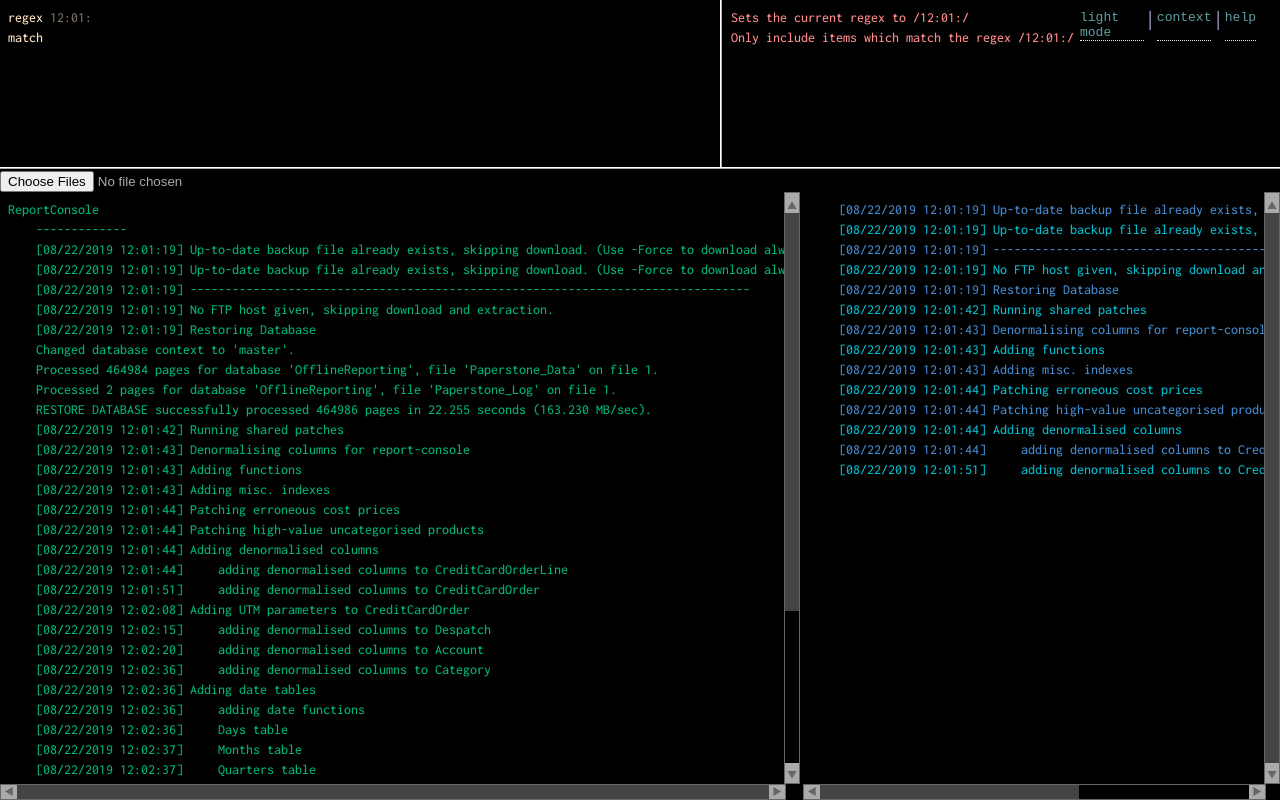
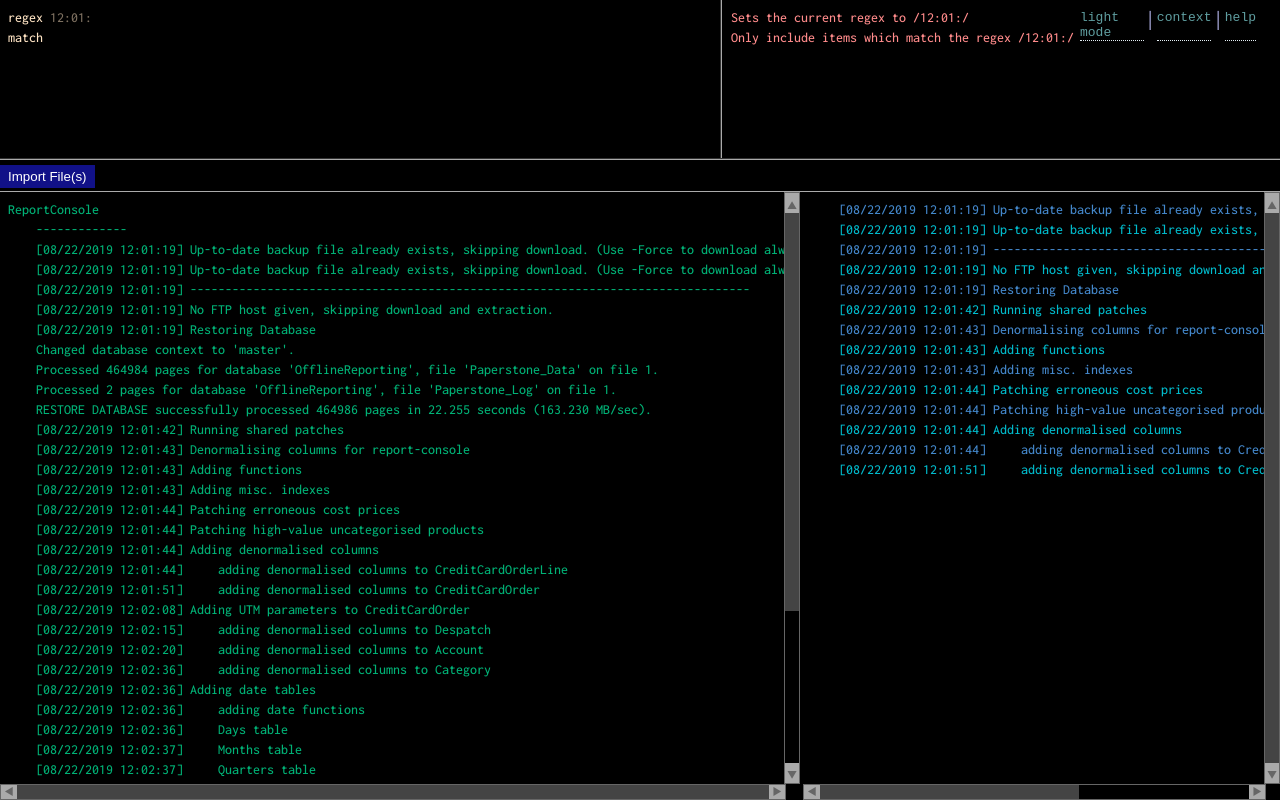
Before and after one commit to edwardsmale/string-tools-react, a React (Create React App) app: page / in a window 1280 px wide. Built offline with nearby package versions, Linux system fonts and the light colour scheme.

Commit message:
Improve file selector styling

```diff
--- a/src/App.scss
+++ b/src/App.scss
@@ -106,15 +106,6 @@ body,
     min-height: 0;
     overflow: hidden;
   }
-}
-
-.panes-container {
-
-  display: flex;
-  flex-grow: 1;
-}
-
-.string-tools {
 
   &__input-pane-container {
 
@@ -140,6 +131,48 @@ body,
 
     flex-grow: 1;
     align-items: stretch;
+  }
+
+  .panes-container {
+
+    display: flex;
+    flex-grow: 1;
+  }
+
+  &__bottom-button-bar {
+
+    display: flex;
+    align-items: center;
+
+    border-bottom: solid 1px #aaa;
+    height: 2.25rem;
+  }
+
+  &__input-pane-file-input {
+
+    display: none;
+  }
+
+  &__input-pane-file-input-replacement {
+
+    display: flex;
+
+    color: #000;
+
+    &-button {
+
+      padding: 0.25rem 0.5rem;
+      border: none;
+      outline: none;
+      background-color: antiquewhite;
+      cursor: pointer;
+    }
+  }
+
+  &__input-pane-file-input-file-list {
+
+    margin-left: 1rem;
+    font-size: 0.875rem;
   }
 
   .darkmode-link {
@@ -172,11 +205,13 @@ body,
 
     &__top-section-border {
 
+      border-top-color: #333;
       border-bottom-color: black;
     }
 
     &__code-window-border {
 
+      border-left-color: #333;
       border-right-color: black;
     }
 
@@ -191,6 +226,20 @@ body,
       color: #aaa;
     }
 
+    &__input-pane-file-input-replacement {
+
+      &-button {
+
+        color: #FFF;
+        background-color: #118;
+      }
+    }
+
+    &__input-pane-file-input-file-list {
+
+      color: white;
+    }
+
     .darkmode-link {
 
       &::before {
--- a/src/App.tsx
+++ b/src/App.tsx
@@ -40,6 +40,7 @@ interface AppState {
   explanation: string;
   input: string[];
   inputHash: number;
+  inputFiles: string[];
   output: string[][];
   outputHash: number;
   context: Context;
@@ -136,6 +137,7 @@ match`;
       explanation: this.explainCommands(this.inputPaneValue, this.codeWindowValue),
       input: this.inputPaneValue,
       inputHash: 0,
+      inputFiles: [],
       output: [[]],
       outputHash: 0,
       context: this.contextService.CreateContext(),
@@ -175,6 +177,7 @@ match`;
     this.openContextPopup = this.openContextPopup.bind(this);
     this.closeContextPopup = this.closeContextPopup.bind(this);
     this.toggleDarkmode = this.toggleDarkmode.bind(this);
+    this.importFileClick = this.importFileClick.bind(this);
     this.showFile = this.showFile.bind(this);
 
     this.mouseDown = this.mouseDown.bind(this);
@@ -459,9 +462,27 @@ match`;
     this.setState({ darkmode: !this.state.darkmode});
   }
 
+  importFileClick() {
+    const fileInput = document.getElementsByClassName("js-input-pane-file-input")[0];
+
+    fileInput.click();
+  }
+
   showFile(e: React.ChangeEvent<HTMLInputElement>) {
 
     e.preventDefault();
+
+    if (e.target && e.target.files) {
+
+      let filenames = [];
+
+      for (let i = 0; i < e.target.files.length; i++) {
+
+        filenames.push(e.target.files[i].name);
+      }
+
+      this.setState({inputFiles: filenames});
+    }
 
     function readFileAsText(file: any){
 
@@ -555,7 +576,19 @@ match`;
             </div>
           </div>
           <div className="string-tools__top-section-border" draggable onDragStart={this.onDragStart} data-border-id="top-section-border"></div>
-          <div><input type="file" className="string-tools__input-pane-file-input" multiple={true} onChange={(e) => this.showFile(e)} /></div>
+          <div className="string-tools__bottom-button-bar">
+            <div className="string-tools__input-pane-file-input-wrapper">
+              <div className="string-tools__input-pane-file-input-replacement">
+                <button className="string-tools__input-pane-file-input-replacement-button"
+                        onClick={this.importFileClick}>Import File(s)</button>
+                <div className="string-tools__input-pane-file-input-file-list">{this.state.inputFiles.join(" | ")}</div>
+              </div>
+              <input type="file"
+                     className="string-tools__input-pane-file-input js-input-pane-file-input"
+                     multiple={true}
+                     onChange={(e) => this.showFile(e)} />
+            </div>
+          </div>
           <div className="panes-container">
             <div className="string-tools__input-pane-container" style={ { width: this.state.inputPaneWidth + "rem" }}>
               <InputPane
```
